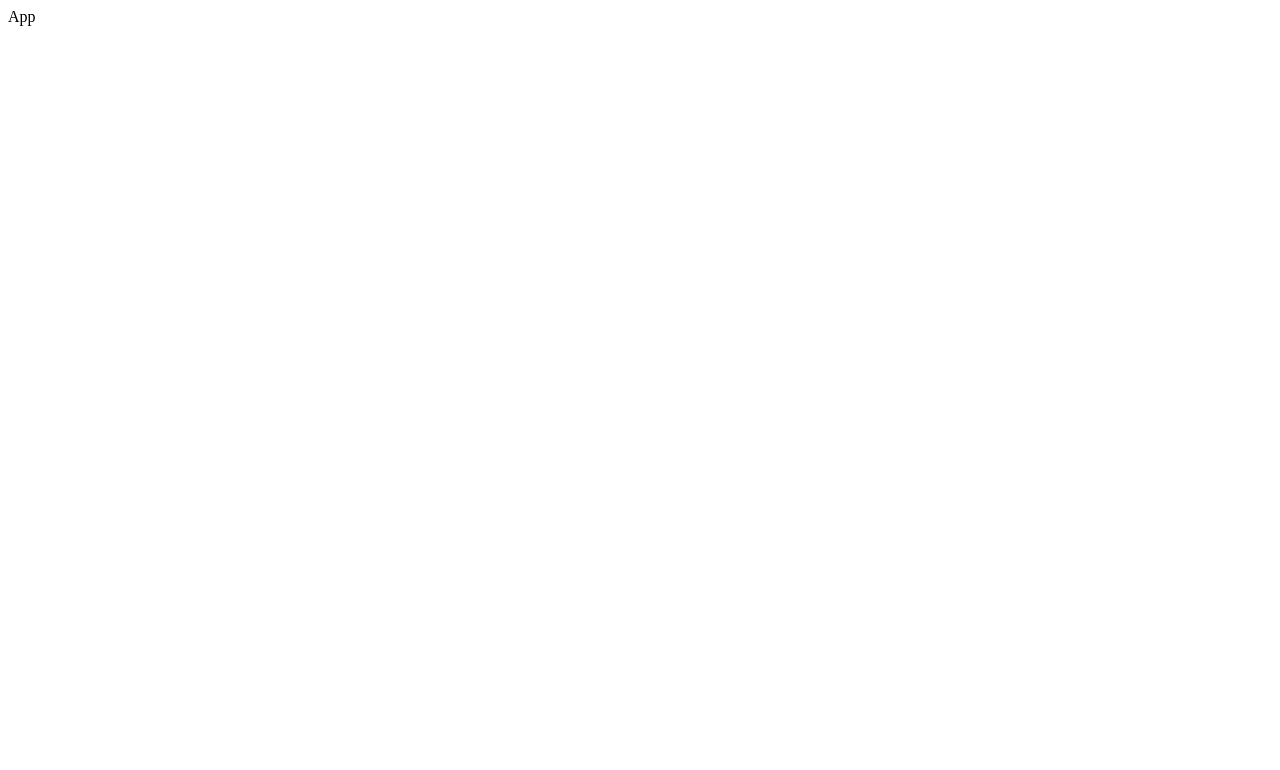
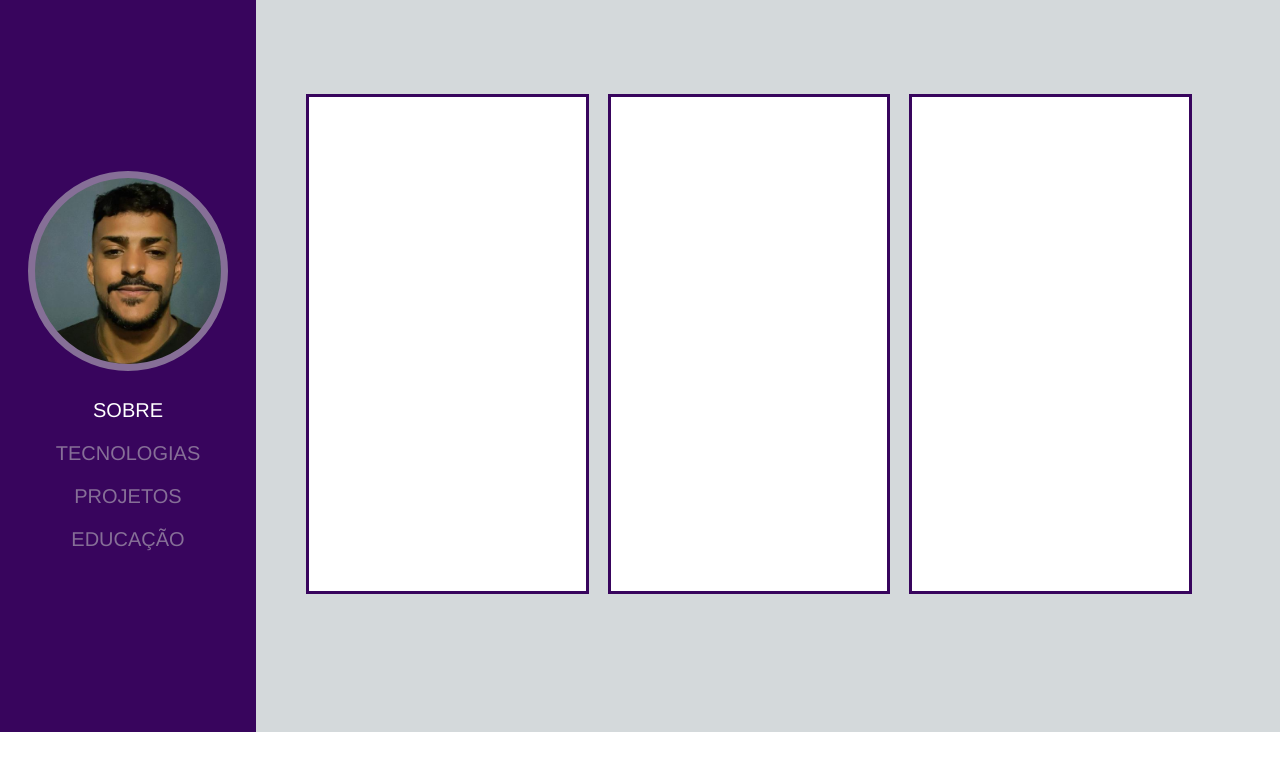
Before and after one commit to Marcsfic98/My_Portifolio, a React (Vite) app: page / in a window 1280 px wide. Shown: the top 770 px of the page. Built offline with nearby package versions, Linux system fonts and the light colour scheme.

Commit message:
criada sections sobre , home, e tecnologias

```diff
--- a/package.json
+++ b/package.json
@@ -10,6 +10,11 @@
     "preview": "vite preview"
   },
   "dependencies": {
+    "@fortawesome/fontawesome-svg-core": "^6.7.2",
+    "@fortawesome/free-brands-svg-icons": "^6.7.2",
+    "@fortawesome/free-regular-svg-icons": "^6.7.2",
+    "@fortawesome/free-solid-svg-icons": "^6.7.2",
+    "@fortawesome/react-fontawesome": "^0.2.2",
     "react": "^19.0.0",
     "react-dom": "^19.0.0"
   },
--- /dev/null
+++ b/src/App.css
@@ -0,0 +1,10 @@
+*{
+    margin: 0;
+    padding: 0;
+    box-sizing: border-box;
+    font-family: 'Franklin Gothic Medium', 'Arial Narrow', Arial, sans-serif;
+}
+
+#root{
+    display: flex;
+}
--- a/src/App.tsx
+++ b/src/App.tsx
@@ -1,11 +1,16 @@
-
+import Home from "./pages/Home/Home"
+import "./App.css"
+import Hero from "./pages/Home/sections/Hero";
+import Tec from "./pages/Home/sections/Tecnologia";
+import Project from "./pages/Home/sections/Project";
 
 const App = ()=> {
 
 
   return (
     <>
-      App
+      <Home/>
+      <Project/>
     </>
   )
 }
--- /dev/null
+++ b/src/pages/Home/Home.css
@@ -0,0 +1,40 @@
+.home{
+    background-color: #38055d;
+    width:20% ;
+    display: flex;
+    flex-wrap: wrap;
+    flex-direction: column;
+    align-items: center;
+    padding: 171px 2%;
+}
+
+.home .img{
+
+    width: 100%;
+    height: 200px;
+    max-width: 200px;
+    max-height: 200px;
+    margin: 0 auto;
+    display: block;
+    border-radius: 50%;
+    background-image: url("../../assets/eu.jpg");
+    background-position: center;
+    background-size: 100% 100%;
+    border: 7px solid #866f97;
+    background-repeat: no-repeat;
+}
+
+.home a{
+    text-decoration: none;
+    color: #866f97;
+    font-size: 20px;
+    margin: 10px 0;
+}
+
+.home a:hover{
+    color: white;
+}
+
+#selected{
+    color: white;
+}
--- /dev/null
+++ b/src/pages/Home/Home.tsx
@@ -0,0 +1,26 @@
+import face from "../../assets/eu.jpg"
+import "./Home.css"
+
+const Home = ()=> {
+
+
+    return (
+      <>
+
+
+
+        <div className="home">
+
+
+            <div className="img"></div>
+            <br/>
+            <a id="selected" href="">SOBRE</a>
+            <a href="">TECNOLOGIAS</a>
+            <a href="">PROJETOS</a>
+            <a href="">EDUCAÇÃO</a>
+        </div>
+      </>
+    )
+  }
+
+  export default Home
--- /dev/null
+++ b/src/pages/Home/sections/Hero.css
@@ -0,0 +1,29 @@
+.sobre{
+    background-color: rgb(212, 217, 219);
+    width: 80%;
+    display: flex;
+
+}
+
+.container{
+    margin: auto;
+    padding: 0 4%;
+}
+
+.sobre h2{
+    font-size: 45px;
+    color: #38055d;
+    font-weight: normal;
+    margin-bottom: 8px;
+}
+
+.sobre h3{
+    font-size: 16PX;
+    font-weight: normal;
+    color: #866f97;
+    margin-bottom: 40px;
+}
+
+.sobre p{
+    font-size: 16px;
+}
--- /dev/null
+++ b/src/pages/Home/sections/Hero.tsx
@@ -0,0 +1,20 @@
+import "./Hero.css"
+
+
+const Hero= ()=> {
+
+
+    return (
+      <>
+        <div className="sobre">
+            <div className="container">
+                <h2>Marcos Ribeiro</h2>
+                <h3>MARCSFIC98@GMAIL.COM</h3>
+                <p>Lorem ipsum dolor sit amet consectetur adipisicing elit. Repudiandae quasi minus nobis eveniet at labore numquam beatae aspernatur esse velit, aut deleniti! Commodi distinctio tempore odit assumenda nihil ex labore.</p>
+            </div>
+        </div>
+      </>
+    )
+  }
+
+  export default Hero ;
--- /dev/null
+++ b/src/pages/Home/sections/Project.css
@@ -0,0 +1,21 @@
+.project{
+    background-color: rgb(212, 217, 219);
+    width: 80%;
+  display: block;
+
+}
+
+.container{
+    margin: auto;
+    padding: 0 4%;
+}
+
+
+.projeto_box {
+    width:30% ;
+    margin: 10% 1%;
+    height: 500px;
+    background-color: white;
+    border: 3px solid #38055d;
+    float: left;
+}
--- /dev/null
+++ b/src/pages/Home/sections/Project.tsx
@@ -0,0 +1,57 @@
+import "./Project.css"
+
+const Project = ()=> {
+
+
+    return (
+      <>
+       <div className="project">
+            <div className="container">
+                <div className="projeto_box">
+                    <div className="projeto_gif">
+
+                    </div>
+
+                    <div className="Projeto_info">
+
+                    </div>
+
+                    <div className="projeto_tec">
+
+                    </div>
+                </div>
+
+                <div className="projeto_box">
+                    <div className="projeto_gif">
+
+                    </div>
+
+                    <div className="Projeto_info">
+
+                    </div>
+
+                    <div className="projeto_tec">
+
+                    </div>
+                </div>
+
+                <div className="projeto_box">
+                    <div className="projeto_gif">
+
+                    </div>
+
+                    <div className="Projeto_info">
+
+                    </div>
+
+                    <div className="projeto_tec">
+
+                    </div>
+                </div>
+            </div>
+       </div>
+      </>
+    )
+  }
+
+  export default Project
--- /dev/null
+++ b/src/pages/Home/sections/Tecnologia.css
@@ -0,0 +1,37 @@
+.tecnologias{
+    background-color: rgb(212, 217, 219);
+    width: 80%;
+    display: flex;
+    text-align: left;
+}
+
+.container{
+    margin: auto;
+    padding: 0 4%;
+    width: 100%;
+}
+
+.tecnologias h2{
+    font-size: 45px;
+    color: #38055d;
+    font-weight: normal;
+    margin-bottom: 30px;
+}
+
+.tecnologias h3{
+    font-size: 16PX;
+    font-weight: normal;
+    color: #866f97;
+    margin-bottom: 40px;
+}
+
+.tecnologias p{
+    margin-bottom: 12px;
+}
+
+.icon{
+    font-size: 30px;
+    margin-right: 30px;
+    color: #38055d;
+    margin-bottom: 40px;
+}
--- /dev/null
+++ b/src/pages/Home/sections/Tecnologia.tsx
@@ -0,0 +1,48 @@
+import { FontAwesomeIcon } from "@fortawesome/react-fontawesome"
+import { faJsSquare } from "@fortawesome/free-brands-svg-icons"
+import { faCss3 } from "@fortawesome/free-brands-svg-icons/faCss3"
+import { faHtml5 } from "@fortawesome/free-brands-svg-icons"
+import { faReact } from "@fortawesome/free-brands-svg-icons"
+import { faNodeJs } from "@fortawesome/free-brands-svg-icons"
+import { faSass } from "@fortawesome/free-brands-svg-icons"
+import { faLess } from "@fortawesome/free-brands-svg-icons"
+import { faGit } from "@fortawesome/free-brands-svg-icons"
+import "./Tecnologia.css"
+
+const Tec = ()=> {
+
+
+    return (
+      <>
+        <div className="tecnologias">
+            <div className="container">
+                <h2>TECNOLOGIAS</h2>
+                <h3>LINGUAGENS DE PROGRAMAÇÃO E FERRAMENTAS</h3>
+                <div className="logos">
+                <FontAwesomeIcon className="icon" icon={faHtml5} />
+                <FontAwesomeIcon className="icon" icon={faCss3} />
+                <FontAwesomeIcon className="icon" icon={faSass} />
+                <FontAwesomeIcon className="icon" icon={faLess} />
+                <FontAwesomeIcon className="icon" icon={faJsSquare} />
+                <FontAwesomeIcon className="icon" icon={faReact} />
+                <FontAwesomeIcon className="icon" icon={faNodeJs} />
+                <FontAwesomeIcon className="icon" icon={faGit} />
+                </div>
+
+                <p>HTML</p>
+                <p>CSS</p>
+                <p>Javascript</p>
+                <p>React</p>
+                <p>NodeJs</p>
+                <p>Sass e Less</p>
+                <p>Firebase</p>
+                <p>Git</p>
+                <p>UX UI</p>
+                <p>Typescript</p>
+            </div>
+        </div>
+      </>
+    )
+  }
+
+  export default Tec
```
Also changed, not shown: src/assets/eu.jpg (added), 1 other file (tests, documents, lock files or other folders).
